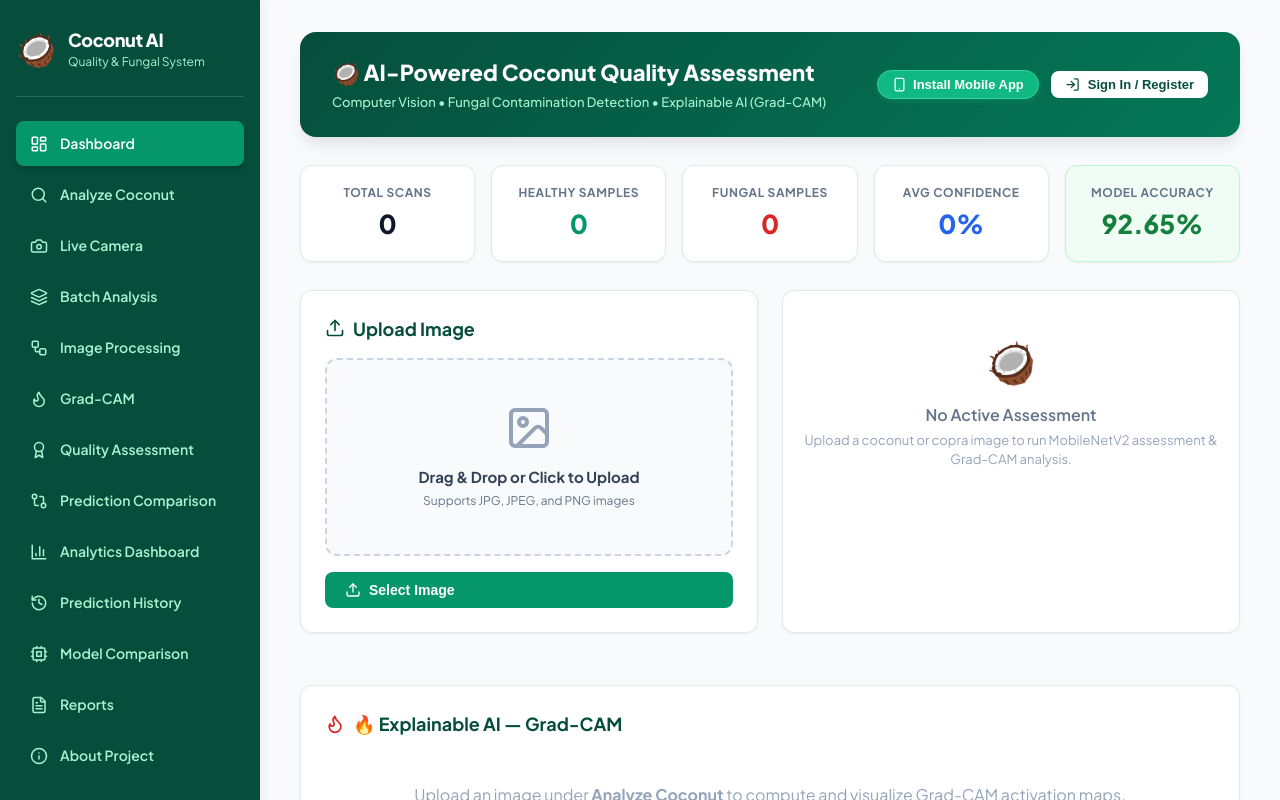
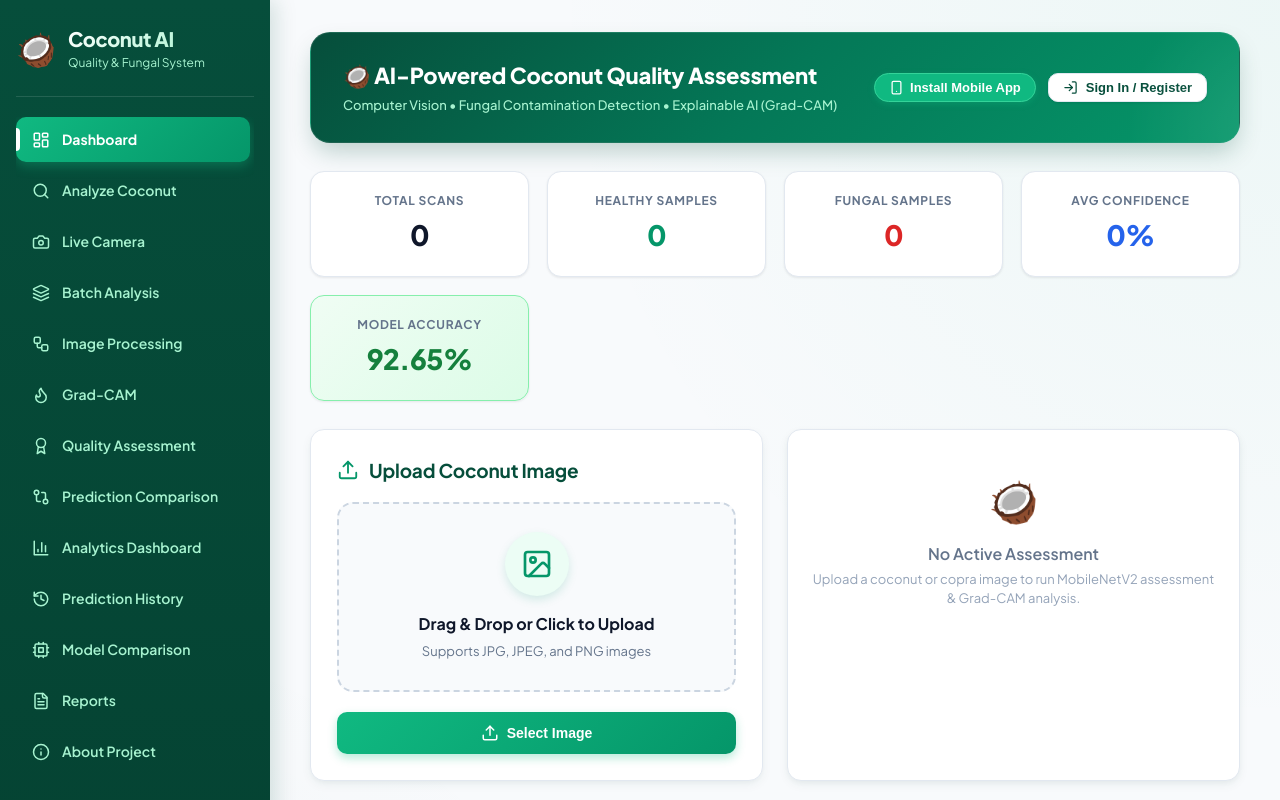
Before and after one commit to Sinchana-K-M/coconut-ai-app, a React (Vite) app in the folder frontend/: page / in a window 1280 px wide. Shown: the top 800 px of the page. Built offline with nearby package versions, Linux system fonts and the light colour scheme; no server answers.

Commit message:
UI Upgrade: modern glassmorphism cards, micro-hover animations, gradient headers, active glowing tabs, and enhanced drag-drop uploader

```diff
--- a/frontend/src/components/ImageUploader.jsx
+++ b/frontend/src/components/ImageUploader.jsx
@@ -1,8 +1,9 @@
-import React, { useRef } from 'react';
-import { Upload, Image as ImageIcon, RotateCcw } from 'lucide-react';
+import React, { useRef, useState } from 'react';
+import { Upload, Image as ImageIcon, RotateCcw, Sparkles } from 'lucide-react';
 
 export default function ImageUploader({ onFileSelect, onReset, selectedFile, previewUrl, isLoading }) {
   const fileInputRef = useRef(null);
+  const [isDragging, setIsDragging] = useState(false);
 
   const handleFileChange = (e) => {
     if (e.target.files && e.target.files[0]) {
@@ -12,30 +13,34 @@ export default function ImageUploader({ onFileSelect, onReset, selectedFile, pre
 
   const handleDrop = (e) => {
     e.preventDefault();
-    if (e.dataTransfer.files && e.dataTransfer.files[0]) {
+    setIsDragging(false);
+    if (e.dataTransfer.files && e.target.files?.[0] || e.dataTransfer.files[0]) {
       onFileSelect(e.dataTransfer.files[0]);
     }
   };
 
   return (
-    <div className="card">
+    <div className="card animate-fade-in">
       <div className="card-title">
-        <Upload size={20} />
-        <span>Upload Image</span>
+        <Upload size={22} color="#059669" />
+        <span>Upload Coconut Image</span>
       </div>
 
       <div
         style={{
-          border: '2px dashed #cbd5e1',
-          borderRadius: '12px',
-          padding: '24px',
+          border: isDragging ? '2px dashed #10b981' : '2px dashed #cbd5e1',
+          borderRadius: '16px',
+          padding: '28px 20px',
           textAlign: 'center',
-          backgroundColor: '#f8fafc',
+          backgroundColor: isDragging ? '#ecfdf5' : '#f8fafc',
           cursor: 'pointer',
-          marginBottom: '16px',
+          marginBottom: '20px',
+          transition: 'all 0.25s cubic-bezier(0.4, 0, 0.2, 1)',
+          boxShadow: isDragging ? '0 0 15px rgba(16, 185, 129, 0.2)' : 'none'
         }}
         onClick={() => fileInputRef.current?.click()}
-        onDragOver={(e) => e.preventDefault()}
+        onDragOver={(e) => { e.preventDefault(); setIsDragging(true); }}
+        onDragLeave={() => setIsDragging(false)}
         onDrop={handleDrop}
       >
         <input
@@ -48,24 +53,47 @@ export default function ImageUploader({ onFileSelect, onReset, selectedFile, pre
 
         {previewUrl ? (
           <div>
-            <img
-              src={previewUrl}
-              alt="Preview"
-              style={{ maxHeight: '240px', maxWidth: '100%', borderRadius: '8px', marginBottom: '8px' }}
-            />
-            <div style={{ fontSize: '13px', fontWeight: 600, color: '#4b5563' }}>
-              Selected: {selectedFile?.name}
+            <div style={{ position: 'relative', display: 'inline-block' }}>
+              <img
+                src={previewUrl}
+                alt="Preview"
+                style={{
+                  maxHeight: '260px',
+                  maxWidth: '100%',
+                  borderRadius: '12px',
+                  marginBottom: '12px',
+                  boxShadow: '0 8px 20px rgba(0,0,0,0.12)',
+                  border: '2px solid #e2e8f0'
+                }}
+              />
+            </div>
+            <div style={{ fontSize: '13px', fontWeight: 700, color: '#0f172a', display: 'flex', alignItems: 'center', justifyContent: 'center', gap: '6px' }}>
+              <Sparkles size={14} color="#10b981" />
+              <span>Selected: {selectedFile?.name}</span>
             </div>
           </div>
         ) : (
-          <div style={{ padding: '20px 0' }}>
-            <ImageIcon size={48} color="#94a3b8" style={{ marginBottom: '8px' }} />
-            <div style={{ fontSize: '15px', fontWeight: 700, color: '#334155' }}>
+          <div>
+            <div style={{
+              width: '64px',
+              height: '64px',
+              borderRadius: '50%',
+              backgroundColor: '#ecfdf5',
+              display: 'flex',
+              alignItems: 'center',
+              justifyContent: 'center',
+              margin: '0 auto 16px',
+              color: '#059669',
+              boxShadow: '0 4px 10px rgba(5, 150, 105, 0.15)'
+            }}>
+              <ImageIcon size={32} />
+            </div>
+            <h4 style={{ fontSize: '16px', fontWeight: 700, color: '#0f172a', marginBottom: '6px' }}>
               Drag & Drop or Click to Upload
-            </div>
-            <div style={{ fontSize: '12px', color: '#64748b', marginTop: '4px' }}>
+            </h4>
+            <p style={{ fontSize: '13px', color: '#64748b' }}>
               Supports JPG, JPEG, and PNG images
-            </div>
+            </p>
           </div>
         )}
       </div>
@@ -73,17 +101,17 @@ export default function ImageUploader({ onFileSelect, onReset, selectedFile, pre
       <div style={{ display: 'flex', gap: '12px' }}>
         <button
           className="btn btn-primary"
-          style={{ flex: 1 }}
+          style={{ flex: 1, padding: '12px' }}
           onClick={() => fileInputRef.current?.click()}
           disabled={isLoading}
         >
-          <Upload size={16} />
+          <Upload size={18} />
           <span>{selectedFile ? 'Change Image' : 'Select Image'}</span>
         </button>
 
         {selectedFile && (
           <button className="btn btn-secondary" onClick={onReset} disabled={isLoading}>
-            <RotateCcw size={16} />
+            <RotateCcw size={18} />
             <span>Reset</span>
           </button>
         )}
--- a/frontend/src/styles/app.css
+++ b/frontend/src/styles/app.css
@@ -8,9 +8,12 @@
   --border-color: #e2e8f0;
   --text-main: #0f172a;
   --text-muted: #64748b;
-  --radius-lg: 16px;
-  --radius-md: 12px;
-  --radius-sm: 8px;
+  --radius-lg: 20px;
+  --radius-md: 14px;
+  --radius-sm: 10px;
+  --shadow-sm: 0 1px 3px rgba(0,0,0,0.05), 0 1px 2px rgba(0,0,0,0.03);
+  --shadow-md: 0 4px 12px -2px rgba(6, 78, 59, 0.08), 0 2px 6px -1px rgba(0,0,0,0.04);
+  --shadow-hover: 0 12px 24px -4px rgba(6, 78, 59, 0.12), 0 4px 12px -2px rgba(0,0,0,0.06);
 }
 
 * {
@@ -27,22 +30,42 @@ body {
   -webkit-font-smoothing: antialiased;
 }
 
+/* Custom Smooth Scrollbar */
+::-webkit-scrollbar {
+  width: 8px;
+  height: 8px;
+}
+::-webkit-scrollbar-track {
+  background: #f1f5f9;
+}
+::-webkit-scrollbar-thumb {
+  background: #cbd5e1;
+  border-radius: 4px;
+}
+::-webkit-scrollbar-thumb:hover {
+  background: #94a3b8;
+}
+
 /* App Container Layout */
 .app-container {
   display: flex;
   min-height: 100vh;
+  background: radial-gradient(circle at top right, rgba(16, 185, 129, 0.05), transparent 40%),
+              radial-gradient(circle at bottom left, rgba(6, 78, 59, 0.04), transparent 40%);
 }
 
 /* Sidebar Styles */
 .sidebar {
-  width: 260px;
-  background-color: #064e3b;
+  width: 270px;
+  background: linear-gradient(180deg, #064e3b 0%, #043d2e 100%);
   color: #ffffff;
   display: flex;
   flex-direction: column;
   padding: 24px 16px;
-  box-shadow: 4px 0 10px rgba(0,0,0,0.05);
+  box-shadow: 6px 0 20px rgba(6, 78, 59, 0.15);
   flex-shrink: 0;
+  z-index: 50;
+  position: relative;
 }
 
 .sidebar-header {
@@ -50,15 +73,18 @@ body {
   align-items: center;
   gap: 12px;
   padding-bottom: 24px;
-  border-bottom: 1px solid rgba(255,255,255,0.15);
-  margin-bottom: 24px;
+  border-bottom: 1px solid rgba(255,255,255,0.12);
+  margin-bottom: 20px;
 }
 
 .sidebar-title {
-  font-size: 18px;
+  font-size: 20px;
   font-weight: 800;
   letter-spacing: -0.02em;
   color: #ffffff;
+  background: linear-gradient(135deg, #ffffff 0%, #a7f3d0 100%);
+  -webkit-background-clip: text;
+  -webkit-text-fill-color: transparent;
 }
 
 .nav-list {
@@ -67,37 +93,58 @@ body {
   flex-direction: column;
   gap: 6px;
   flex: 1;
+  overflow-y: auto;
+  padding-right: 4px;
 }
 
 .nav-item {
   display: flex;
   align-items: center;
   gap: 12px;
-  padding: 12px 14px;
+  padding: 12px 16px;
   border-radius: var(--radius-sm);
   color: #a7f3d0;
   font-weight: 600;
   font-size: 14px;
   cursor: pointer;
-  transition: all 0.2s ease;
+  transition: all 0.22s cubic-bezier(0.4, 0, 0.2, 1);
+  position: relative;
+  overflow: hidden;
 }
 
 .nav-item:hover {
-  background-color: rgba(255,255,255,0.1);
+  background-color: rgba(255, 255, 255, 0.12);
   color: #ffffff;
+  transform: translateX(3px);
 }
 
 .nav-item.active {
-  background-color: #059669;
+  background: linear-gradient(135deg, #10b981 0%, #059669 100%);
   color: #ffffff;
-  box-shadow: 0 4px 6px -1px rgba(0, 0, 0, 0.2);
+  box-shadow: 0 4px 12px rgba(16, 185, 129, 0.35);
+  font-weight: 700;
+}
+
+.nav-item.active::before {
+  content: '';
+  position: absolute;
+  left: 0;
+  top: 25%;
+  height: 50%;
+  width: 4px;
+  background-color: #ffffff;
+  border-radius: 0 4px 4px 0;
 }
 
 .sidebar-footer {
-  padding-top: 16px;
-  border-top: 1px solid rgba(255,255,255,0.15);
+  padding-top: 18px;
+  border-top: 1px solid rgba(255,255,255,0.12);
   font-size: 12px;
   color: #a7f3d0;
+  background: rgba(0,0,0,0.15);
+  padding: 12px;
+  border-radius: var(--radius-sm);
+  margin-top: 12px;
 }
 
 /* Main Content Area */
@@ -105,35 +152,52 @@ body {
   flex: 1;
   padding: 32px 40px;
   overflow-y: auto;
+  max-width: 1440px;
+  margin: 0 auto;
 }
 
 /* Header Component */
 .header-card {
-  background: linear-gradient(135deg, #064e3b 0%, #047857 100%);
+  background: linear-gradient(135deg, #064e3b 0%, #047857 50%, #059669 100%);
   color: white;
-  padding: 24px 32px;
+  padding: 26px 32px;
   border-radius: var(--radius-lg);
   margin-bottom: 28px;
-  box-shadow: 0 10px 15px -3px rgba(0, 0, 0, 0.1);
+  box-shadow: 0 12px 24px -4px rgba(6, 78, 59, 0.25);
+  border: 1px solid rgba(255,255,255,0.1);
+  position: relative;
+  overflow: hidden;
+}
+
+.header-card::after {
+  content: '';
+  position: absolute;
+  top: -50%;
+  right: -20%;
+  width: 300px;
+  height: 300px;
+  background: radial-gradient(circle, rgba(255,255,255,0.1) 0%, transparent 70%);
+  pointer-events: none;
 }
 
 .header-card h1 {
-  font-size: 28px;
+  font-size: 26px;
   font-weight: 800;
   margin-bottom: 4px;
+  letter-spacing: -0.01em;
 }
 
 .header-card p {
   color: #a7f3d0;
-  font-size: 15px;
+  font-size: 14px;
   font-weight: 500;
 }
 
 /* KPI Stat Grid */
 .kpi-grid {
   display: grid;
-  grid-template-columns: repeat(auto-fit, minmax(170px, 1fr));
-  gap: 16px;
+  grid-template-columns: repeat(auto-fit, minmax(180px, 1fr));
+  gap: 18px;
   margin-bottom: 28px;
 }
 
@@ -141,16 +205,26 @@ body {
   background: var(--card-bg);
   border: 1px solid var(--border-color);
   border-radius: var(--radius-md);
-  padding: 18px;
+  padding: 20px;
   text-align: center;
-  box-shadow: 0 1px 3px rgba(0,0,0,0.05);
+  box-shadow: var(--shadow-sm);
+  transition: all 0.25s cubic-bezier(0.4, 0, 0.2, 1);
+  position: relative;
+  overflow: hidden;
+}
+
+.stat-card:hover {
+  transform: translateY(-4px);
+  box-shadow: var(--shadow-hover);
+  border-color: #cbd5e1;
 }
 
 .stat-value {
-  font-size: 26px;
+  font-size: 28px;
   font-weight: 800;
   color: var(--text-main);
-  margin-top: 2px;
+  margin-top: 4px;
+  letter-spacing: -0.02em;
 }
 
 .stat-label {
@@ -158,12 +232,12 @@ body {
   color: var(--text-muted);
   font-weight: 700;
   text-transform: uppercase;
-  letter-spacing: 0.05em;
+  letter-spacing: 0.06em;
 }
 
 .stat-accuracy {
-  background: #f0fdf4;
-  border-color: #bbf7d0;
+  background: linear-gradient(135deg, #f0fdf4 0%, #dcfce7 100%);
+  border-color: #86efac;
 }
 .stat-accuracy .stat-value {
   color: #15803d;
@@ -179,8 +253,8 @@ body {
 
 .grid-4 {
   display: grid;
-  grid-template-columns: repeat(4, 1fr);
-  gap: 16px;
+  grid-template-columns: repeat(auto-fit, minmax(220px, 1fr));
+  gap: 18px;
 }
 
 /* Section Cards */
@@ -188,19 +262,25 @@ body {
   background: var(--card-bg);
   border: 1px solid var(--border-color);
   border-radius: var(--radius-md);
-  padding: 24px;
-  box-shadow: 0 1px 3px rgba(0,0,0,0.05);
+  padding: 26px;
+  box-shadow: var(--shadow-md);
   margin-bottom: 24px;
+  transition: all 0.25s ease;
+}
+
+.card:hover {
+  box-shadow: var(--shadow-hover);
 }
 
 .card-title {
-  font-size: 18px;
+  font-size: 19px;
   font-weight: 700;
   color: var(--primary-dark);
-  margin-bottom: 16px;
+  margin-bottom: 18px;
   display: flex;
   align-items: center;
-  gap: 8px;
+  gap: 10px;
+  letter-spacing: -0.01em;
 }
 
 /* Prediction Cards */
@@ -208,59 +288,68 @@ body {
   border-radius: var(--radius-md);
   padding: 24px;
   border: 2px solid;
+  box-shadow: var(--shadow-md);
+  transition: all 0.25s ease;
 }
 
 .result-healthy {
-  background-color: #ecfdf5;
+  background: linear-gradient(135deg, #ecfdf5 0%, #f0fdf4 100%);
   border-color: #10b981;
 }
 
 .result-fungal {
-  background-color: #fef2f2;
+  background: linear-gradient(135deg, #fef2f2 0%, #fff1f1 100%);
   border-color: #ef4444;
 }
 
 .badge-healthy {
   background-color: #dcfce7;
   color: #166534;
-  padding: 4px 12px;
+  padding: 6px 14px;
   border-radius: 20px;
   font-weight: 700;
   font-size: 13px;
   border: 1px solid #86efac;
-  display: inline-block;
+  display: inline-flex;
+  align-items: center;
+  gap: 6px;
+  box-shadow: 0 2px 4px rgba(22, 101, 52, 0.1);
 }
 
 .badge-fungal {
   background-color: #fee2e2;
   color: #991b1b;
-  padding: 4px 12px;
+  padding: 6px 14px;
   border-radius: 20px;
   font-weight: 700;
   font-size: 13px;
   border: 1px solid #fca5a5;
-  display: inline-block;
+  display: inline-flex;
+  align-items: center;
+  gap: 6px;
+  box-shadow: 0 2px 4px rgba(153, 27, 27, 0.1);
 }
 
 /* Progress Bar */
 .progress-bar-bg {
   width: 100%;
-  background-color: #e5e7eb;
+  background-color: #e2e8f0;
   height: 12px;
-  border-radius: 6px;
+  border-radius: 8px;
   overflow: hidden;
-  margin: 10px 0;
+  margin: 12px 0;
+  box-shadow: inset 0 1px 2px rgba(0,0,0,0.06);
 }
 
 .progress-bar-fill {
   height: 100%;
-  border-radius: 6px;
-  transition: width 0.4s ease;
+  border-radius: 8px;
+  transition: width 0.5s cubic-bezier(0.4, 0, 0.2, 1);
 }
 
 /* Buttons */
 .btn {
-  padding: 10px 20px;
+  padding: 11px 22px;
   border-radius: var(--radius-sm);
   font-weight: 700;
   font-size: 14px;
@@ -268,24 +357,36 @@ body {
   cursor: pointer;
   display: inline-flex;
   align-items: center;
+  justify-content: center;
   gap: 8px;
-  transition: all 0.2s ease;
+  transition: all 0.2s cubic-bezier(0.4, 0, 0.2, 1);
+  box-shadow: var(--shadow-sm);
+}
+
+.btn:active {
+  transform: scale(0.98);
 }
 
 .btn-primary {
-  background-color: var(--primary-emerald);
+  background: linear-gradient(135deg, #10b981 0%, #059669 100%);
   color: #ffffff;
+  box-shadow: 0 4px 10px rgba(16, 185, 129, 0.3);
 }
 .btn-primary:hover {
-  background-color: #047857;
+  background: linear-gradient(135deg, #059669 0%, #047857 100%);
+  box-shadow: 0 6px 16px rgba(16, 185, 129, 0.4);
+  transform: translateY(-1px);
 }
 
 .btn-secondary {
-  background-color: #e2e8f0;
-  color: #334155;
+  background-color: #ffffff;
+  color: var(--text-main);
+  border: 1px solid var(--border-color);
 }
 .btn-secondary:hover {
-  background-color: #cbd5e1;
+  background-color: #f1f5f9;
+  border-color: #cbd5e1;
+  transform: translateY(-1px);
 }
 
 .btn-danger {
@@ -295,26 +396,52 @@ body {
 }
 .btn-danger:hover {
   background-color: #fecaca;
+  transform: translateY(-1px);
 }
 
 /* Data Table */
 .data-table {
   width: 100%;
-  border-collapse: collapse;
-  margin-top: 12px;
+  border-collapse: separate;
+  border-spacing: 0;
+  margin-top: 14px;
   font-size: 14px;
+  border-radius: var(--radius-sm);
+  overflow: hidden;
+  border: 1px solid var(--border-color);
 }
 
 .data-table th, .data-table td {
-  padding: 12px 14px;
+  padding: 14px 16px;
   text-align: left;
   border-bottom: 1px solid var(--border-color);
 }
 
 .data-table th {
-  background-color: #f1f5f9;
+  background-color: #f8fafc;
   font-weight: 700;
   color: var(--text-main);
+  text-transform: uppercase;
+  font-size: 12px;
+  letter-spacing: 0.05em;
+}
+
+.data-table tbody tr:hover {
+  background-color: #f1f5f9;
+}
+
+.data-table tbody tr:last-child td {
+  border-bottom: none;
+}
+
+/* Keyframe Animations */
+@keyframes fadeIn {
+  from { opacity: 0; transform: translateY(6px); }
+  to { opacity: 1; transform: translateY(0); }
+}
+
+.animate-fade-in {
+  animation: fadeIn 0.3s ease-out forwards;
 }
 
 /* Responsive Breakpoints */
@@ -324,6 +451,10 @@ body {
   }
   .sidebar {
     width: 100%;
+    box-shadow: 0 4px 10px rgba(0,0,0,0.1);
+  }
+  .main-content {
+    padding: 20px;
   }
   .grid-2, .grid-4 {
     grid-template-columns: 1fr;
```
